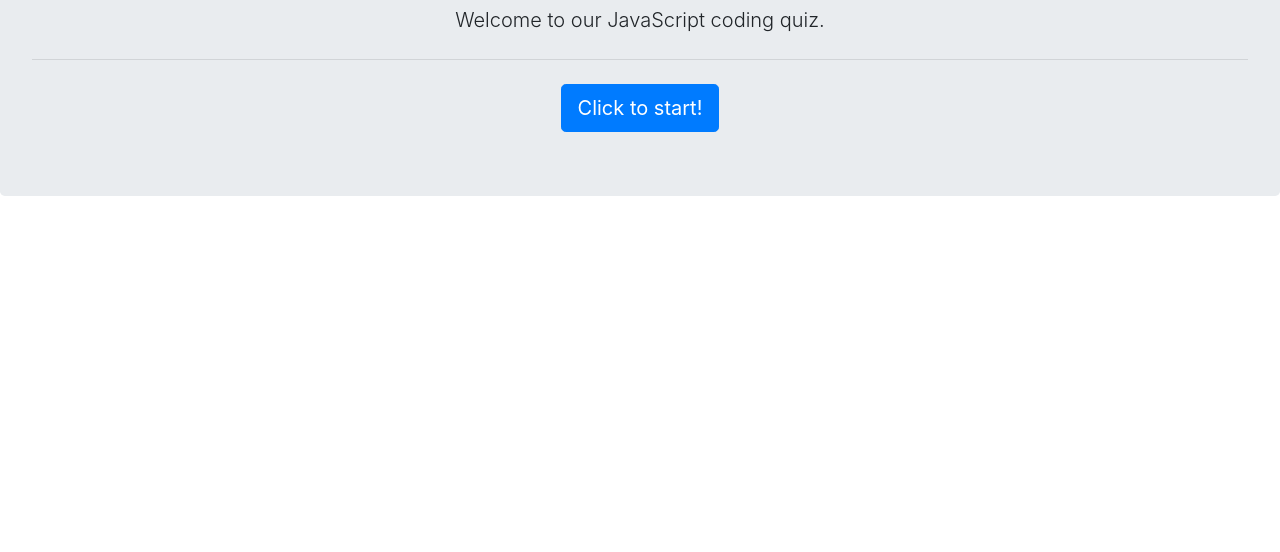
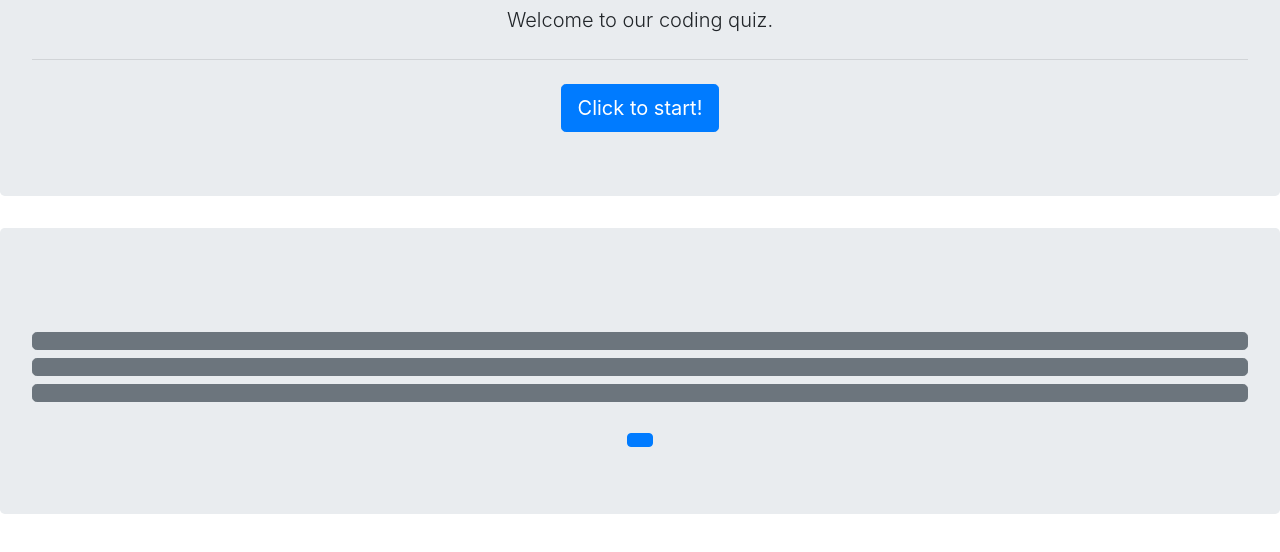
Before and after one commit to aflavors/4-code-quiz, a plain HTML site: page index.html in a window 1280 px wide. Shown: the part 190-742 px from the top of the page. Drawn offline with nearby package versions, Linux system fonts and the light colour scheme.

Commit message:
Next question button

```diff
--- a/index.html
+++ b/index.html
@@ -21,11 +21,23 @@
                 </div>
             </nav>
     </nav>
+    <!--Quiz Welcome/Start Screen-->
     <div class="jumbotron">
         <h1 class="display-4">Hello!</h1>
-        <p class="lead">Welcome to our JavaScript coding quiz.</p>
+        <p class="lead">Welcome to our coding quiz.</p>
         <hr class="my-4">
         <a class="btn btn-primary btn-lg" href="#" role="button" id="startButton">Click to start!</a>
+      </div>
+      <!--Quiz Content-->
+      <div class="jumbotron">
+        <h1 class="display-4" id="question-number"></h1>
+        <p class="lead" id="question-header"></p>
+        <br>
+        <button type="button" class="btn btn-secondary btn-lg btn-block"></button>
+        <button type="button" class="btn btn-secondary btn-lg btn-block"></button>
+        <button type="button" class="btn btn-secondary btn-lg btn-block"></button>
+        <br>
+        <button type="button" class="btn btn-primary" id="next-button"></button>
       </div>
     <!-- Link to the jQuery Library -->
     <script src="https://cdnjs.cloudflare.com/ajax/libs/jquery/3.2.1/jquery.min.js"></script>
```
